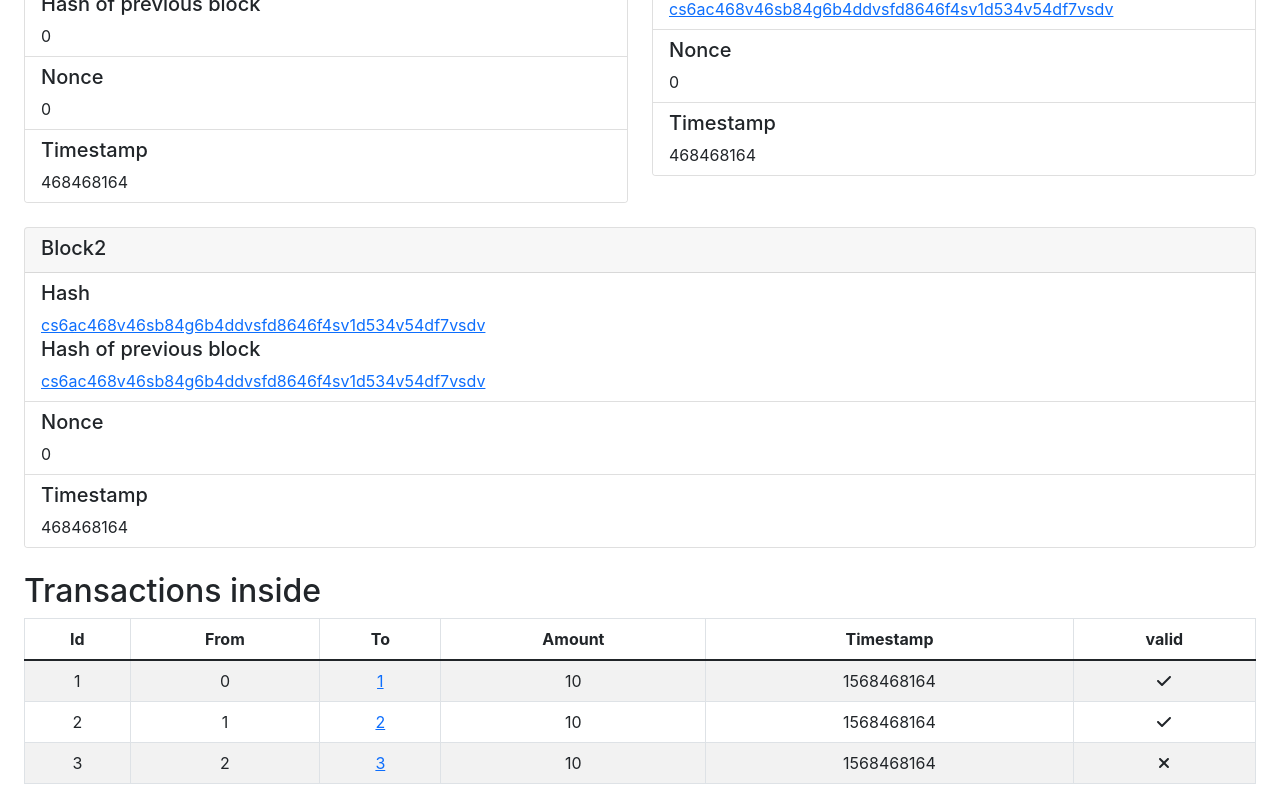
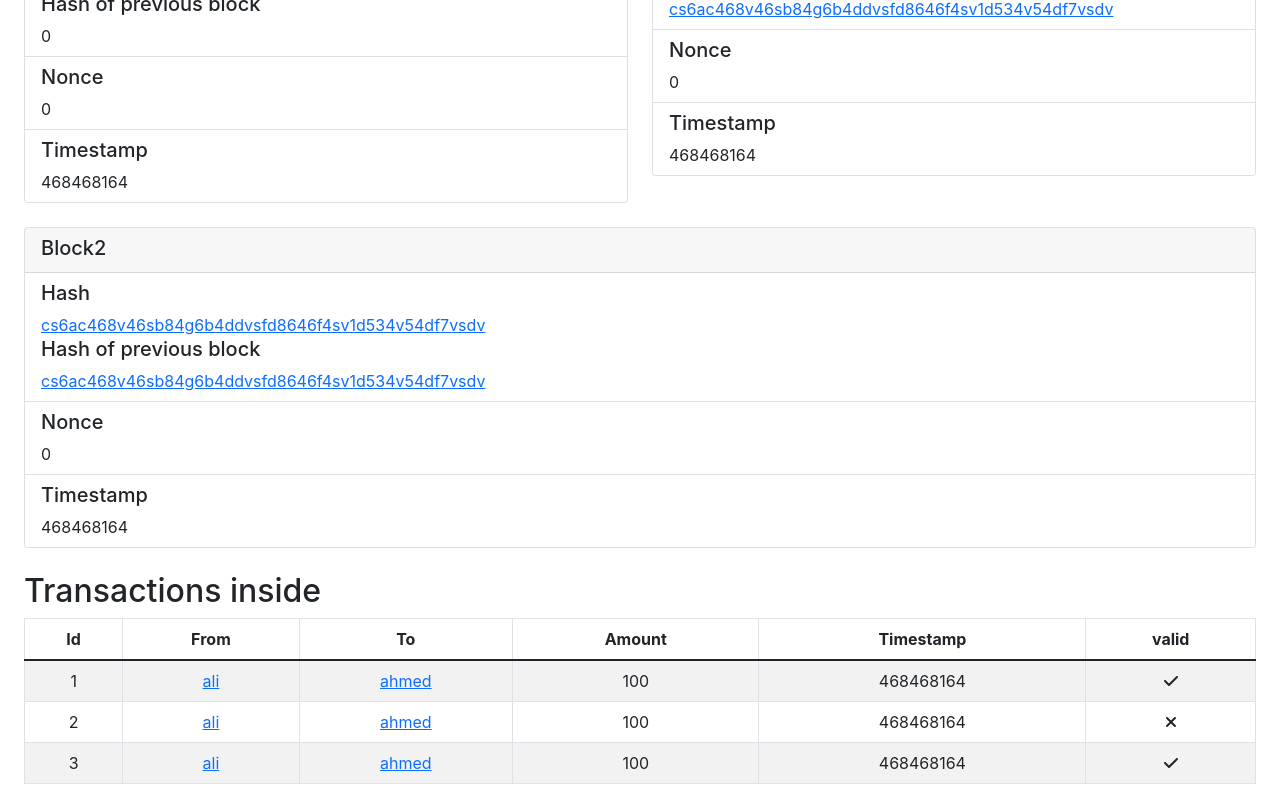
Before and after one commit to Ali-Oliaee/simple-blockchain, a React (Create React App) app: page / in a window 1280 px wide. Shown: the part 305-1105 px from the top of the page. Built offline with nearby package versions, Linux system fonts and the light colour scheme.

Commit message:
show transactions for each block

```diff
--- a/src/components/block-card/index.js
+++ b/src/components/block-card/index.js
@@ -8,10 +8,11 @@ function BlockCard({
   previousHash,
   nonce,
   timestamp,
+  onClick,
 }) {
   return (
     <Col className="mb-4">
-      <Card>
+      <Card onClick={onClick}>
         <Card.Header>
           <Card.Title>{title}</Card.Title>
           <Card.Subtitle className="mb-2 text-muted">
--- a/src/components/transactions-table/index.js
+++ b/src/components/transactions-table/index.js
@@ -19,7 +19,9 @@ function TransactionsTable({ transactions = [] }) {
         {transactions.map((transaction) => (
           <tr key={transaction.id}>
             <td>{transaction.id}</td>
-            <td>{transaction.from}</td>
+            <td>
+              <a href="/">{transaction.from}</a>
+            </td>
             <td>
               <a href="/">{transaction.to}</a>
             </td>
--- a/src/pages/home/index.js
+++ b/src/pages/home/index.js
@@ -1,35 +1,132 @@
+import { useState } from "react";
 import { Container, Row } from "react-bootstrap";
 import BlockCard from "../../components/block-card";
 import TransactionsContainer from "../../components/transactions-container";
 
-const sampleTransactions = [
-  {
+const blocks = {
+  block1: {
     id: 1,
-    from: "0",
-    to: "1",
-    amount: "10",
-    timestamp: "1568468164",
-    valid: true,
+    title: "Block1",
+    description: "genesis block",
+    hash: "cs6ac468v46sb84g6b4ddvsfd8646f4sv1d534v54df7vsdv",
+    previousHash: "0",
+    nonce: "0",
+    timestamp: "468468164",
+    transactions: [
+      {
+        id: 1,
+        title: "Transaction1",
+        description: "Transaction1",
+        hash: "cs6ac468v46sb84g6b4ddvsfd8646f4sv1d534v54df7vsdv",
+        previousHash: "0",
+        nonce: "0",
+        timestamp: "468468164",
+        from: "ali",
+        to: "ahmed",
+        amount: "100",
+        valid: true,
+      },
+      {
+        id: 2,
+        title: "Transaction2",
+        description: "Transaction2",
+        hash: "cs6ac468v46sb84g6b4ddvsfd8646f4sv1d534v54df7vsdv",
+        previousHash: "0",
+        nonce: "0",
+        timestamp: "468468164",
+        from: "ali",
+        to: "ahmed",
+        amount: "100",
+        valid: false,
+      },
+      {
+        id: 3,
+        title: "Transaction3",
+        description: "Transaction3",
+        hash: "cs6ac468v46sb84g6b4ddvsfd8646f4sv1d534v54df7vsdv",
+        previousHash: "0",
+        nonce: "0",
+        timestamp: "468468164",
+        from: "ali",
+        to: "ahmed",
+        amount: "100",
+        valid: true,
+      },
+    ],
   },
-  {
+  block2: {
     id: 2,
-    from: "1",
-    to: "2",
-    amount: "10",
-    timestamp: "1568468164",
-    valid: true,
+    title: "Block2",
+    hash: "cs6ac468v46sb84g6b4ddvsfd8646f4sv1d534v54df7vsdv",
+    previousHash: "cs6ac468v46sb84g6b4ddvsfd8646f4sv1d534v54df7vsdv",
+    nonce: "0",
+    timestamp: "468468164",
+    transactions: [
+      {
+        id: 1,
+        title: "Transaction1",
+        description: "Transaction1",
+        hash: "cs6ac468v46sb84g6b4ddvsfd8646f4sv1d534v54df7vsdv",
+        nonce: "0",
+        timestamp: "468468164",
+        from: "ali",
+        to: "ahmed",
+        amount: "100",
+        valid: true,
+      },
+      {
+        id: 2,
+        title: "Transaction2",
+        description: "Transaction2",
+        hash: "cs6ac468v46sb84g6b4ddvsfd8646f4sv1d534v54df7vsdv",
+        nonce: "0",
+        timestamp: "468468164",
+        from: "ali",
+        to: "ahmed",
+        amount: "320",
+        valid: false,
+      },
+    ],
   },
-  {
+  block3: {
     id: 3,
-    from: "2",
-    to: "3",
-    amount: "10",
-    timestamp: "1568468164",
-    valid: false,
+    title: "Block3",
+    hash: "cs6ac468v46sb84g6b4ddvsfd8646f4sv1d534v54df7vsdv",
+    previousHash: "cs6ac468v46sb84g6b4ddvsfd8646f4sv1d534v54df7vsdv",
+    nonce: "0",
+    timestamp: "468468164",
+    transactions: [
+      {
+        id: 1,
+        title: "Transaction1",
+        description: "Transaction1",
+        hash: "cs6ac468v46sb84g6b4ddvsfd8646f4sv1d534v54df7vsdv",
+        nonce: "0",
+        timestamp: "468468164",
+        from: "ali",
+        to: "ahmed",
+        amount: "80",
+        valid: true,
+      },
+      {
+        id: 2,
+        title: "Transaction2",
+        description: "Transaction2",
+        hash: "cs6ac468v46sb84g6b4ddvsfd8646f4sv1d534v54df7vsdv",
+        nonce: "0",
+        timestamp: "468468164",
+        from: "ali",
+        to: "ahmed",
+        amount: "50",
+        valid: false,
+      },
+    ],
   },
-];
+};
 
 function HomePage() {
+  const [block, setBlock] = useState(blocks.block1);
+
   return (
     <div className="home-page">
       <Container fluid>
@@ -46,6 +143,7 @@ function HomePage() {
             previousHash="0"
             nonce="0"
             timestamp="468468164"
+            onClick={() => setBlock(blocks.block1)}
           />
           <BlockCard
             title="Block2"
@@ -53,6 +151,7 @@ function HomePage() {
             previousHash="cs6ac468v46sb84g6b4ddvsfd8646f4sv1d534v54df7vsdv"
             nonce="0"
             timestamp="468468164"
+            onClick={() => setBlock(blocks.block2)}
           />
           <BlockCard
             title="Block2"
@@ -60,11 +159,12 @@ function HomePage() {
             previousHash="cs6ac468v46sb84g6b4ddvsfd8646f4sv1d534v54df7vsdv"
             nonce="0"
             timestamp="468468164"
+            onClick={() => setBlock(blocks.block3)}
           />
         </Row>
       </Container>
       <Container fluid>
-        <TransactionsContainer block={5} transactions={sampleTransactions} />
+        <TransactionsContainer block={5} transactions={block.transactions} />
       </Container>
     </div>
   );
```
